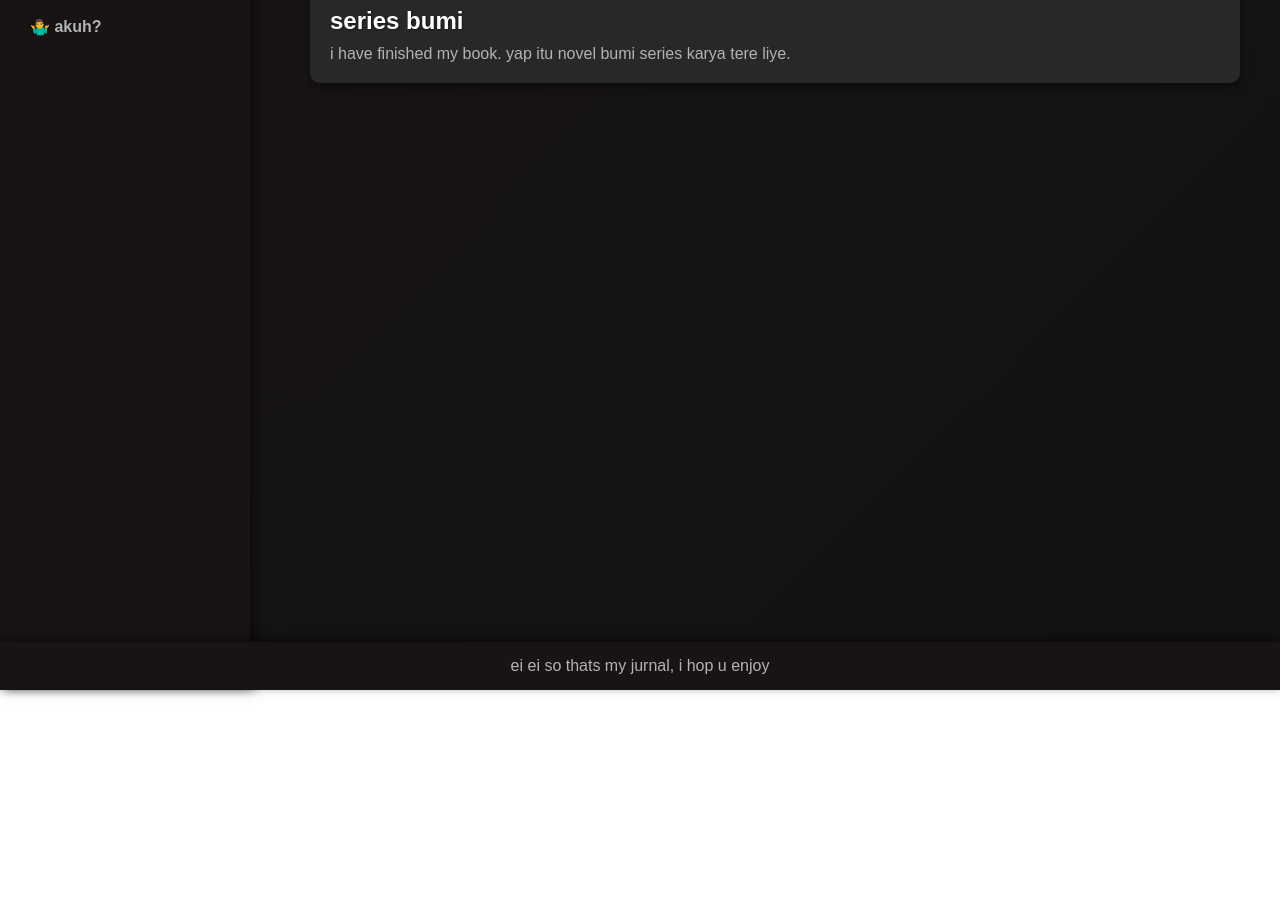
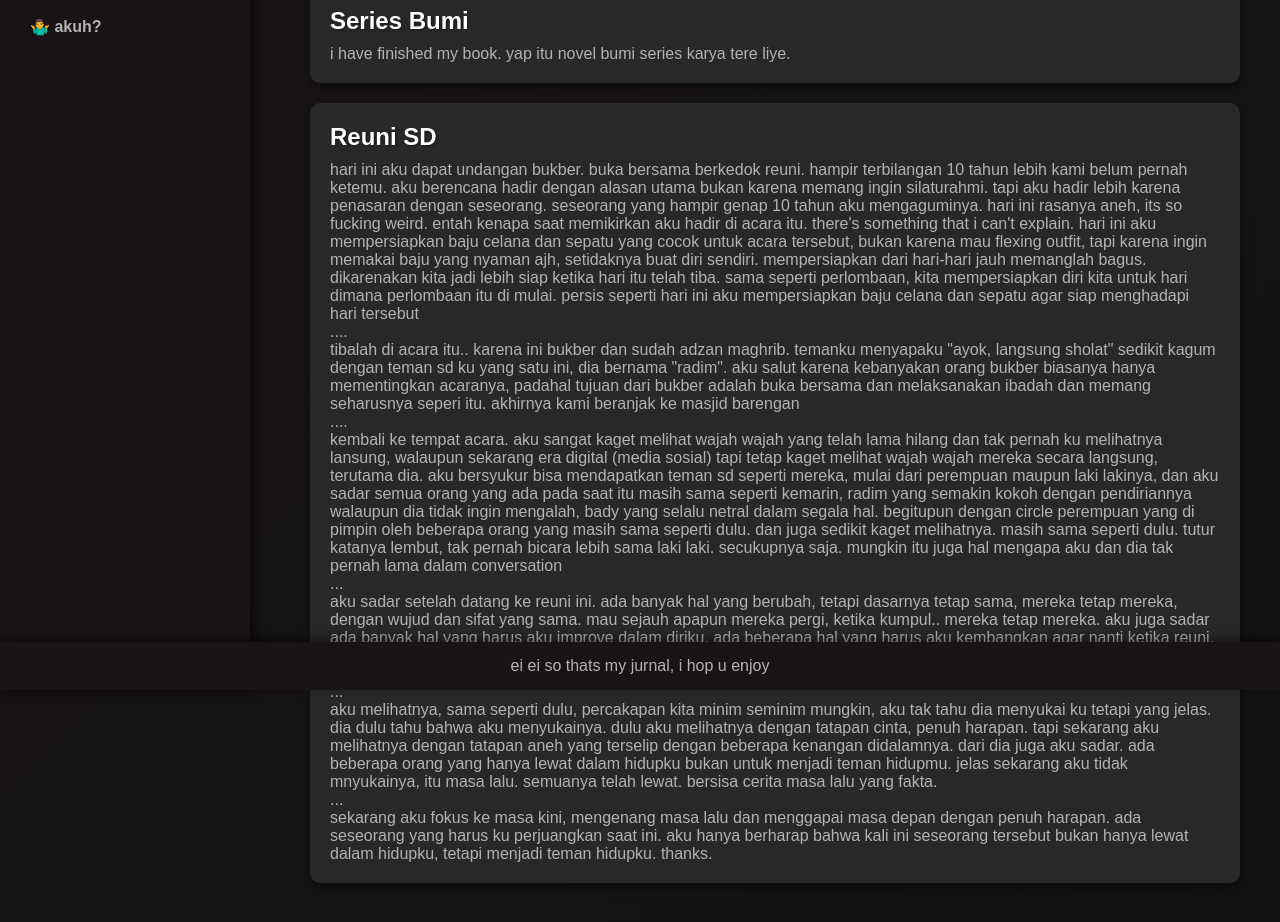
Before and after one commit to rzkyyaw/myjurnal, a plain HTML site: page index.html in a window 1280 px wide. Shown: the part 110-1032 px from the top of the page. Before the commit the page ends 800 px from the top, so only its background shows below. Drawn offline with Linux system fonts and the light colour scheme.

Commit message:
journal 2

```diff
--- a/index.html
+++ b/index.html
@@ -21,21 +21,89 @@
       <h1 id="title">crita apa kali ini?</h1>
 
       <div class="journal-entry">
-        <h2>series bumi</h2>
+        <h2>Series Bumi</h2>
         <p>
           i have finished my book. yap itu novel bumi series karya tere liye.
         </p>
       </div>
 
-      <!-- <div class="journal-entry">
-        <h2>day 2</h2>
+      <div class="journal-entry">
+        <h2>Reuni SD</h2>
+
         <p>
-          Lorem ipsum dolor sit amet consectetur adipisicing elit. Corrupti
-          veritatis consectetur beatae quidem ipsa, placeat vel vitae repellat
-          quaerat nostrum ducimus ipsum qui quae ad minima explicabo deleniti
-          perferendis non.
+          hari ini aku dapat undangan bukber. buka bersama berkedok reuni.
+          hampir terbilangan 10 tahun lebih kami belum pernah ketemu. aku
+          berencana hadir dengan alasan utama bukan karena memang ingin
+          silaturahmi. tapi aku hadir lebih karena penasaran dengan seseorang.
+          seseorang yang hampir genap 10 tahun aku mengaguminya. hari ini
+          rasanya aneh, its so fucking weird. entah kenapa saat memikirkan aku
+          hadir di acara itu. there's something that i can't explain. hari ini
+          aku mempersiapkan baju celana dan sepatu yang cocok untuk acara
+          tersebut, bukan karena mau flexing outfit, tapi karena ingin memakai
+          baju yang nyaman ajh, setidaknya buat diri sendiri. mempersiapkan dari
+          hari-hari jauh memanglah bagus. dikarenakan kita jadi lebih siap
+          ketika hari itu telah tiba. sama seperti perlombaan, kita
+          mempersiapkan diri kita untuk hari dimana perlombaan itu di mulai.
+          persis seperti hari ini aku mempersiapkan baju celana dan sepatu agar
+          siap menghadapi hari tersebut
         </p>
-      </div> -->
+        <p>....</p>
+        <p>
+          tibalah di acara itu.. karena ini bukber dan sudah adzan maghrib.
+          temanku menyapaku "ayok, langsung sholat" sedikit kagum dengan teman
+          sd ku yang satu ini, dia bernama "radim". aku salut karena kebanyakan
+          orang bukber biasanya hanya mementingkan acaranya, padahal tujuan dari
+          bukber adalah buka bersama dan melaksanakan ibadah dan memang
+          seharusnya seperi itu. akhirnya kami beranjak ke masjid barengan
+        </p>
+        <p>....</p>
+        <p>
+          kembali ke tempat acara. aku sangat kaget melihat wajah wajah yang
+          telah lama hilang dan tak pernah ku melihatnya lansung, walaupun
+          sekarang era digital (media sosial) tapi tetap kaget melihat wajah
+          wajah mereka secara langsung, terutama dia. aku bersyukur bisa
+          mendapatkan teman sd seperti mereka, mulai dari perempuan maupun laki
+          lakinya, dan aku sadar semua orang yang ada pada saat itu masih sama
+          seperti kemarin, radim yang semakin kokoh dengan pendiriannya walaupun
+          dia tidak ingin mengalah, bady yang selalu netral dalam segala hal.
+          begitupun dengan circle perempuan yang di pimpin oleh beberapa orang
+          yang masih sama seperti dulu. dan juga sedikit kaget melihatnya. masih
+          sama seperti dulu. tutur katanya lembut, tak pernah bicara lebih sama
+          laki laki. secukupnya saja. mungkin itu juga hal mengapa aku dan dia
+          tak pernah lama dalam conversation
+        </p>
+        <p>...</p>
+        <p>
+          aku sadar setelah datang ke reuni ini. ada banyak hal yang berubah,
+          tetapi dasarnya tetap sama, mereka tetap mereka, dengan wujud dan
+          sifat yang sama. mau sejauh apapun mereka pergi, ketika kumpul..
+          mereka tetap mereka. aku juga sadar ada banyak hal yang harus aku
+          improve dalam diriku. ada beberapa hal yang harus aku kembangkan agar
+          nanti ketika reuni, mereka tetap mengenalku seperti pada saat dulu.
+          bukan karna haus validasi dari mereka, tapi itu wujud kalau aku
+          berusaha keras dalam menggapai takdir yang ditentukan oleh allah.
+        </p>
+
+        <p>...</p>
+        <p>
+          aku melihatnya, sama seperti dulu, percakapan kita minim seminim
+          mungkin, aku tak tahu dia menyukai ku tetapi yang jelas. dia dulu tahu
+          bahwa aku menyukainya. dulu aku melihatnya dengan tatapan cinta, penuh
+          harapan. tapi sekarang aku melihatnya dengan tatapan aneh yang
+          terselip dengan beberapa kenangan didalamnya. dari dia juga aku sadar.
+          ada beberapa orang yang hanya lewat dalam hidupku bukan untuk menjadi
+          teman hidupmu. jelas sekarang aku tidak mnyukainya, itu masa lalu.
+          semuanya telah lewat. bersisa cerita masa lalu yang fakta.
+        </p>
+        <p>...</p>
+        <p>
+          sekarang aku fokus ke masa kini, mengenang masa lalu dan menggapai
+          masa depan dengan penuh harapan. ada seseorang yang harus ku
+          perjuangkan saat ini. aku hanya berharap bahwa kali ini seseorang
+          tersebut bukan hanya lewat dalam hidupku, tetapi menjadi teman
+          hidupku. thanks.
+        </p>
+      </div>
     </div>
 
     <footer>ei ei so thats my jurnal, i hop u enjoy</footer>
```
